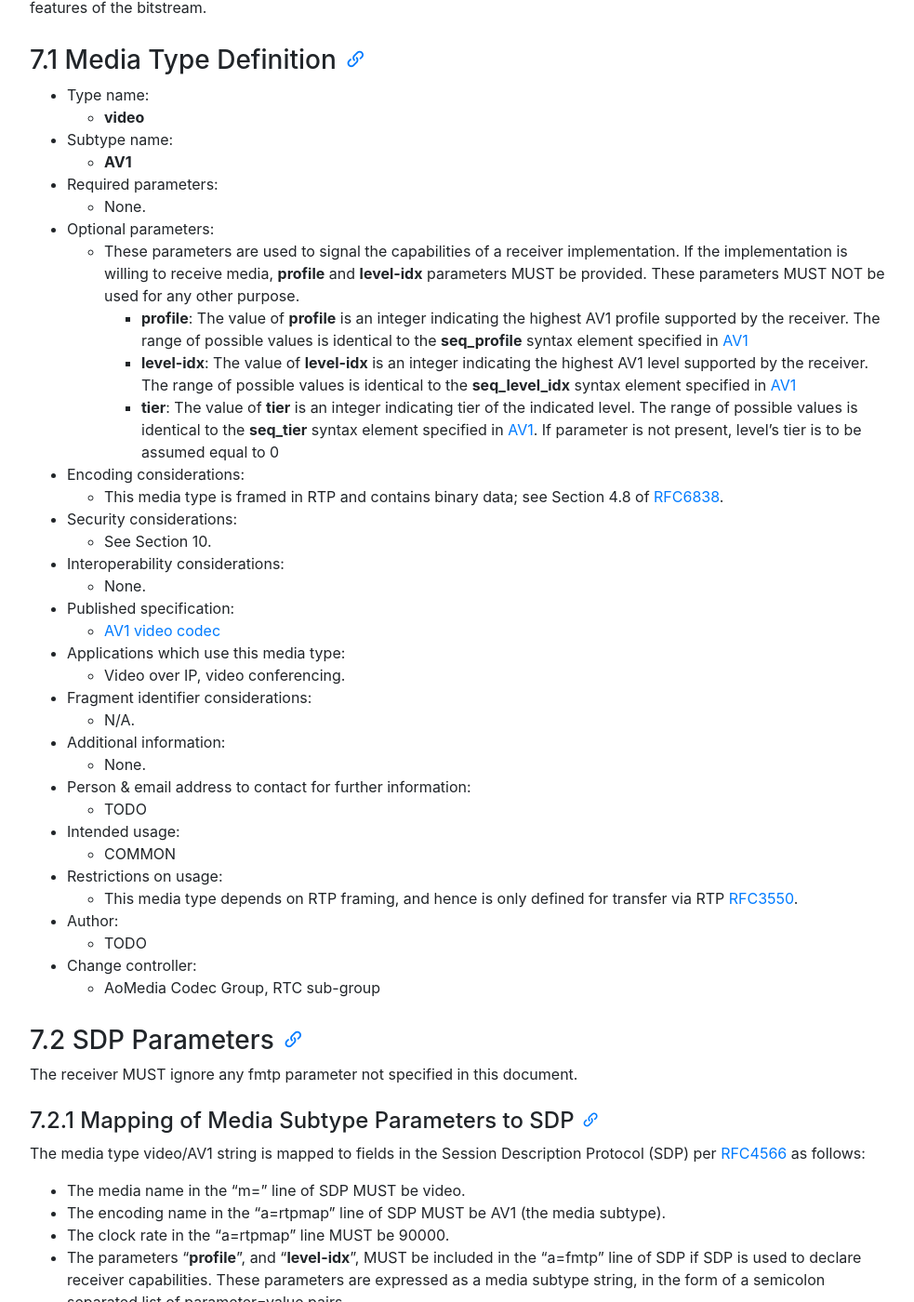
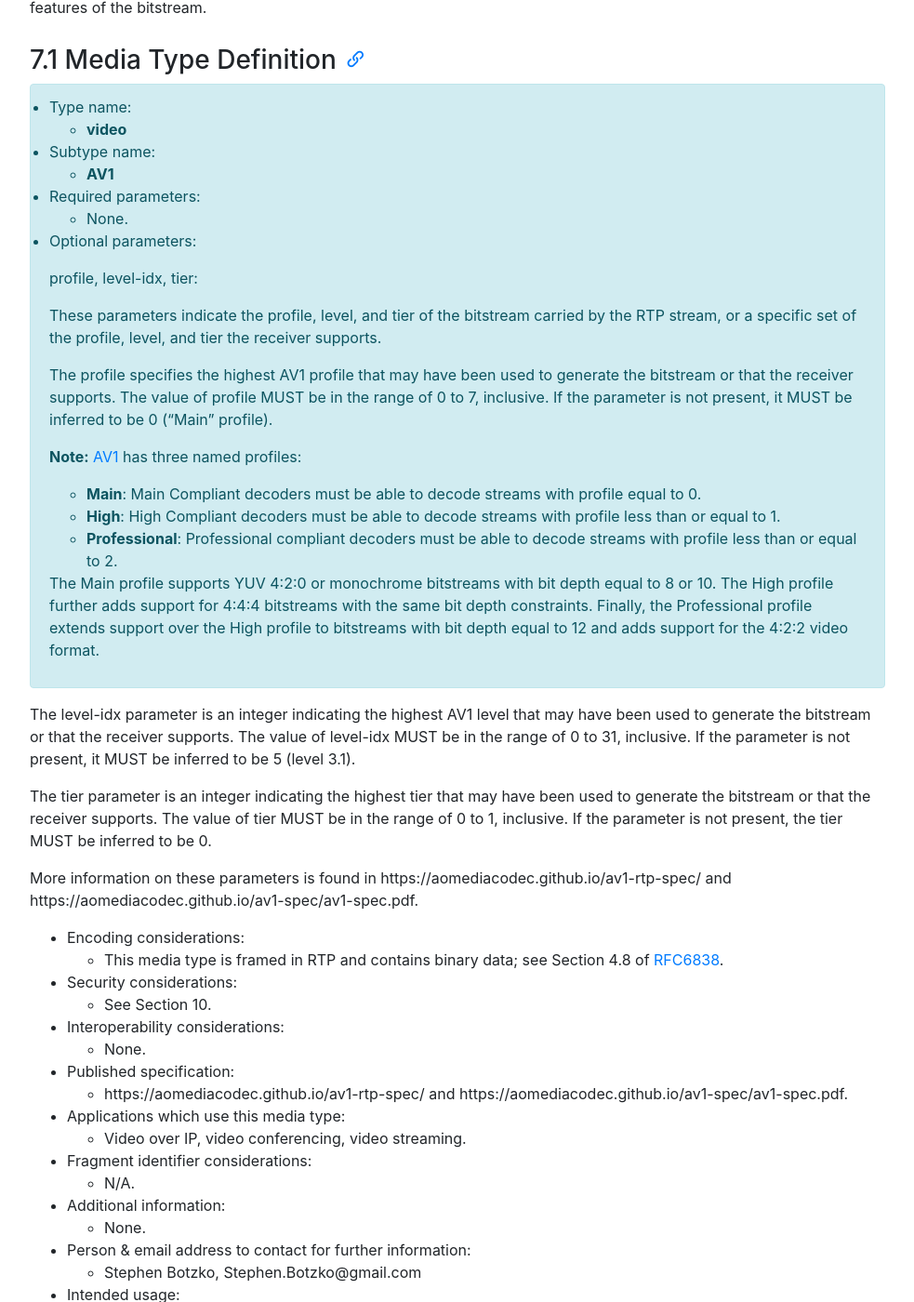
Before and after one commit to AOMediaCodec/av1-rtp-spec, a Jekyll site: the page built from index.md, in a window 1280 px wide and 1400 px high, scrolled down 9974 px. Shown: the whole window at 93% size, without its empty margins (53-1036 px from the left). Built offline with Jekyll 4.4.1, drawn with Linux system fonts in a browser that asks for light colours; nearby versions of some CDN libraries; some of the changed text lies outside the part shown.

Commit message:
Update av1-rtp-spec.md

```diff
--- a/av1-rtp-spec.md
+++ b/av1-rtp-spec.md
@@ -330,10 +330,26 @@ This section specifies the parameters that MAY be used to select optional featur
 * Required parameters:
   * None.
 * Optional parameters:
-  * These parameters are used to signal the capabilities of a receiver implementation. If the implementation is willing to receive media, **profile** and **level-idx** parameters MUST be provided. These parameters MUST NOT be used for any other purpose.
-    * **profile**: The value of **profile** is an integer indicating the highest AV1 profile supported by the receiver. The range of possible values is identical to the **seq_profile** syntax element specified in [AV1]
-    * **level-idx**: The value of **level-idx** is an integer indicating the highest AV1 level supported by the receiver. The range of possible values is identical to the **seq_level_idx** syntax element specified in [AV1]
-    * **tier**: The value of **tier** is an integer indicating tier of the indicated level. The range of possible values is identical to the **seq_tier** syntax element specified in [AV1]. If parameter is not present, level's tier is to be assumed equal to 0
+
+  profile, level-idx, tier:
+
+  These parameters indicate the profile, level, and tier of the bitstream carried by the RTP stream, or a specific set of the profile, level, and tier the receiver supports.
+
+  The profile specifies the highest AV1 profile that may have been used to generate the bitstream or that the receiver supports.  The value of profile MUST be in the range of 0 to 7, inclusive. If the parameter is not present, it MUST be inferred to be 0 (“Main” profile).
+
+  **Note:** [AV1] has three named profiles:
+    * **Main**: Main Compliant decoders must be able to decode streams with profile equal to 0.
+    * **High**: High Compliant decoders must be able to decode streams with profile less than or equal to 1.
+    * **Professional**: Professional compliant decoders must be able to decode streams with profile less than or equal to 2.
+
+  The Main profile supports YUV 4:2:0 or monochrome bitstreams with bit depth equal to 8 or 10. The High profile further adds support for 4:4:4 bitstreams with the same bit depth constraints. Finally, the Professional profile extends support over the High profile to bitstreams with bit depth equal to 12 and adds support for the 4:2:2 video format.
+{:.alert .alert-info }
+
+ The level-idx parameter is an integer indicating the highest AV1 level that may have been used to generate the bitstream or that the receiver supports. The value of level-idx MUST be in the range of 0 to 31, inclusive. If the parameter is not present, it MUST be inferred to be 5 (level 3.1).
+
+The tier parameter is an integer indicating the highest tier that may have been used to generate the bitstream or that the receiver supports. The value of tier MUST be in the range of 0 to 1, inclusive. If the parameter is not present, the tier MUST be inferred to be 0.
+
+More information on these parameters is found in https://aomediacodec.github.io/av1-rtp-spec/ and https://aomediacodec.github.io/av1-spec/av1-spec.pdf.
 
 * Encoding considerations:
   * This media type is framed in RTP and contains binary data; see Section 4.8 of [RFC6838].
@@ -342,23 +358,23 @@ This section specifies the parameters that MAY be used to select optional featur
 * Interoperability considerations:
   * None.
 * Published specification:
-  * [AV1 video codec][AV1]
+  * https://aomediacodec.github.io/av1-rtp-spec/ and https://aomediacodec.github.io/av1-spec/av1-spec.pdf.
 * Applications which use this media type:
-  * Video over IP, video conferencing.
+  * Video over IP, video conferencing, video streaming.
 * Fragment identifier considerations:
   * N/A.
 * Additional information:
   * None.
 * Person & email address to contact for further information:
-  * TODO
+  * Stephen Botzko, Stephen.Botzko@gmail.com
 * Intended usage:
   * COMMON
 * Restrictions on usage:
   * This media type depends on RTP framing, and hence is only defined for transfer via RTP [RFC3550].
 * Author:
-  * TODO
+  * RTC Subgroup of the AV1 Codec Working Group of the Alliance for Open Media (http://aomedia.org)
 * Change controller:
-  * AoMedia Codec Group, RTC sub-group
+  * AV1 Codec Working Group of the Alliance for Open Media (http://aomedia.org/)
 
 
 ### 7.2 SDP Parameters
```
